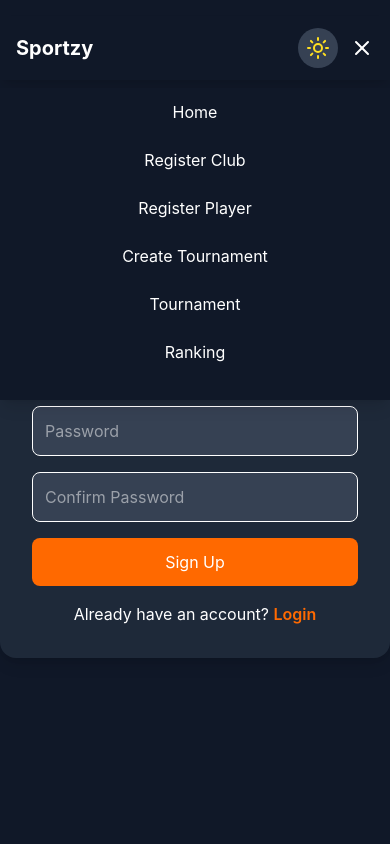
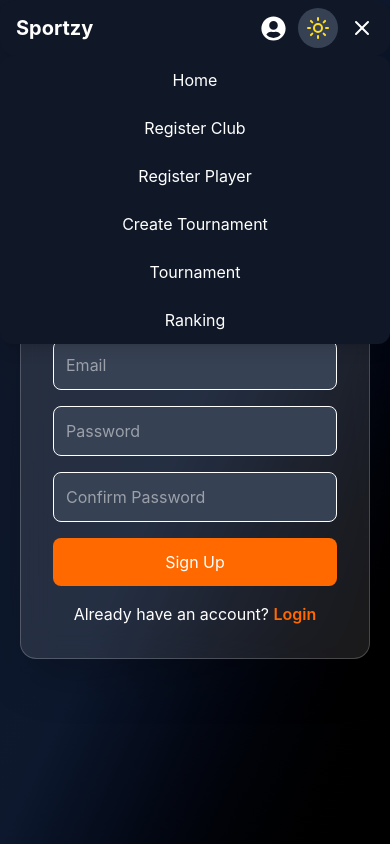
Before and after one commit to thepekka007/SPORTZY_LIVE, a React (Vite) app in the folder frontend/: page /signup in a window 390 px wide. Both pictures are taken after a click on the button 362 px from the left and 48 px from the top of the page. Built offline with nearby package versions, Linux system fonts and the light colour scheme.

Commit message:
responsive modification login and signup

```diff
--- a/frontend/src/components/NavBar.jsx
+++ b/frontend/src/components/NavBar.jsx
@@ -13,19 +13,19 @@ const Navbar = ({ darkMode, toggleDarkMode }) => {
     { name: "Create Tournament", path: "/create-tournament" },
     { name: "Tournament", path: "/tournament" },
     { name: "Ranking", path: "/ranking" },
-    { icon: <FaUserCircle size={20} /> , path: "/login", },
+    // { icon: <FaUserCircle size={25} /> , path: "/login", },
 
     // { name: "Signup", path: "/signup" },
   ];
 
   return (
-    <div className="flex justify-center w-full fixed z-50 mt-4">
+    <div className="w-full fixed top-0 left-0 z-50 lg:flex lg:justify-center lg:mt-4">
       <motion.nav
         initial={{ y: -100 }}
         animate={{ y: 0 }}
-        className="w-full flex items-center justify-between
+        className="flex items-center justify-center
         bg-white dark:bg-gray-900
-  px-4 lg:px-8 py-3 shadow-lg transition"
+        rounded-2xl px-4 lg:px-8 py-2 shadow-lg transition"
       >
         <div className="flex items-center justify-between w-full space-x-6">
 
@@ -40,8 +40,7 @@ const Navbar = ({ darkMode, toggleDarkMode }) => {
               <Link
                 key={item.name}
                 to={item.path}
-                className="text-gray-700 dark:text-gray-300 hover:text-orange-500"
-              >
+                className="text-gray-700 dark:text-gray-300 hover:text-orange-500">
                 {/* Icon */}
                 {item.icon && item.icon}
                 {item.name}
@@ -51,6 +50,11 @@ const Navbar = ({ darkMode, toggleDarkMode }) => {
 
           {/* Right Section */}
          <div className="flex items-center space-x-3">
+
+  {/* Login Icon - visible on all screens */}
+  <Link to="/login">
+    <FaUserCircle size={25} className="text-gray-700 dark:text-white" />
+  </Link>
 
   {/* Dark Mode Toggle */}
   <button
@@ -64,23 +68,30 @@ const Navbar = ({ darkMode, toggleDarkMode }) => {
     )}
   </button>
 
-            {/* Mobile Menu */}
-            <button onClick={() => setIsMenuOpen(!isMenuOpen)}>
+  {/* Mobile Menu Button */}
+  <button
+    className="lg:hidden"
+    onClick={() => setIsMenuOpen(!isMenuOpen)}
+  >
     {isMenuOpen ? <X /> : <Menu />}
   </button>
+
 </div>
         </div>
 
+
         {/* Mobile Dropdown */}
        {isMenuOpen && (
-          <div className="absolute top-full left-0 right-0
-          bg-white dark:bg-gray-900 shadow-lg mt-2">
+          <div
+            className="absolute top-full left-0 right-0
+            bg-white dark:bg-gray-900 shadow-lg  rounded-xl lg:hidden"
+          >
             {navItems.map((item) => (
               <Link
                 key={item.name}
                 to={item.path}
                 onClick={() => setIsMenuOpen(false)}
-                className="block p-3 text-center text-gray-700 dark:text-white"
+                className="block p-3 text-center text-gray-700 dark:text-white hover:bg-gray-100 dark:hover:bg-gray-800 transition"
               >
                 {item.name}
               </Link>
--- a/frontend/src/pages/Signup.jsx
+++ b/frontend/src/pages/Signup.jsx
@@ -1,6 +1,6 @@
 import React, { useState } from "react";
 import { useNavigate, Link } from "react-router-dom";
-
+import { motion } from "framer-motion";
 function Signup() {
   const navigate = useNavigate();
 
@@ -28,12 +28,22 @@ function Signup() {
   };
 
   return (
-    <div className="min-h-screen flex items-center justify-center
-    bg-gray-100 dark:bg-gray-900 transition">
+    <div
+      className="min-h-screen flex items-center justify-center
+      bg-gray-100 dark:bg-gradient-to-br dark:from-gray-900 dark:via-[#0d182e] dark:to-black
+      transition-colors duration-500"
+    >
 
-      <div className="bg-white dark:bg-gray-800
-      text-black dark:text-white
-      p-8 rounded-2xl shadow-lg w-full max-w-md transition">
+ <motion.div
+        initial={{ opacity: 0, y: 50, scale: 0.9 }}
+        animate={{ opacity: 1, y: 0, scale: 1 }}
+        transition={{ duration: 0.6 }}
+        className="relative z-10 w-[350px] p-8 rounded-2xl
+        bg-white dark:bg-white/10
+        backdrop-blur-lg border border-gray-300 dark:border-white/20
+        shadow-2xl
+        text-black dark:text-white transition"
+      >
 
         <h2 className="text-2xl font-bold text-center mb-6">
           Create Account
@@ -95,8 +105,7 @@ function Signup() {
             Login
           </Link>
         </p>
-
-      </div>
+      </motion.div>
     </div>
   );
 }
```
Lines whose indentation alone changed are shown as unchanged.
